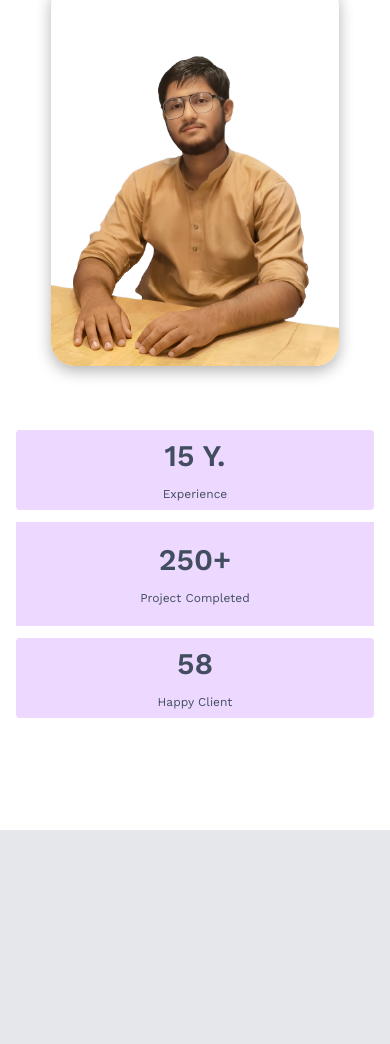
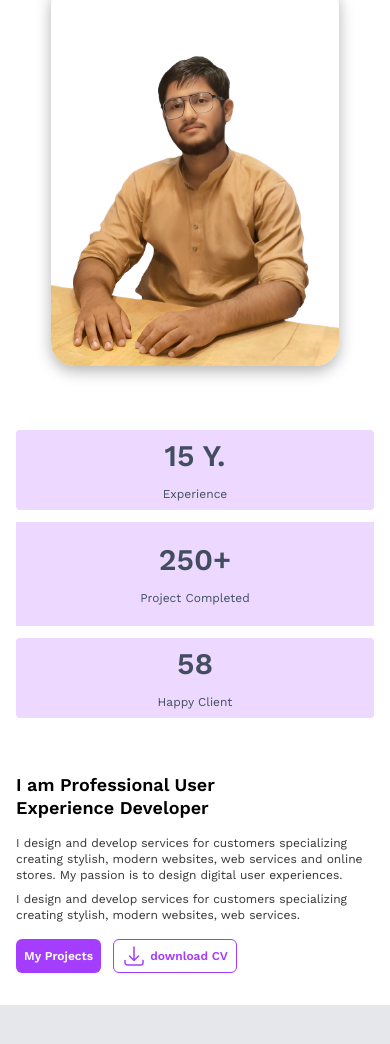
Before and after one commit to shahrampk/personal_portfolio, a website: page public/index.html in a window 390 px wide. Shown: the part 426-1470 px from the top of the page. Drawn offline with nearby package versions, Linux system fonts and the light colour scheme.

Commit message:
making About section responsive

```diff
--- a/public/index.html
+++ b/public/index.html
@@ -82,7 +82,7 @@
             </nav>
         </header>
         <main>
-            <section id="hero-section" class="hero-section pb-28 px-4 md:px-8">
+            <section id="hero-section" class="hero-section pb-10 md:pb-28 px-4 md:px-8">
                 <div class="lg:grid lg:grid-cols-12 flex flex-col gap-5 xl:gap-0 items-center">
                     <!-- Content Box -->
                     <div class="lg:col-span-7 xl:col-span-6 flex flex-col gap-16">
@@ -140,34 +140,37 @@
                     </div>
                 </div>
             </section>
-            <section id="about-section" class="about-section px-4 md:px-8 hidden">
-                <!-- <div class="grid grid-cols-12"> -->
+            <section id="about-section" class="about-section sm:px-4 md:px-8">
                 <div
-                    class="col-start-2 -col-end-2 shadow-2xl rounded-2xl grid grid-cols-10 p-28 translate-y-20 bg-white w-11/12 lg:w-4/5 mx-auto">
-                    <div class="img-box col-span-4 rounded-lg overflow-hidden">
-                        <img src="../public/accests/image-brown.png" alt="My Photo">
+                    class="sm:shadow-2xl sm:rounded-2xl flex sm:gap-10 lg:gap-0 lg:grid grid-cols-10 p-4 pb-8 sm:p-10 lg:p-16 2xl:p-28 sm:translate-y-20 sm:bg-white w-full sm:w-11/12 lg:w-4/5 mx-auto">
+                    <div class="img-box col-span-4">
+                        <img src="../public/accests/image-brown.png" alt="My Photo"
+                            class="w-full rounded-lg hidden sm:block">
                     </div>
-                    <div class="content-box col-start-6 col-span-full flex flex-col gap-8 justify-center">
-                        <h2 class="font-semibold text-4xl">I am Professional User Experience Developer</h2>
-                        <p class="opacity-80">
+                    <div class="content-box col-start-6 col-span-full flex flex-col gap-4  lg:gap-8 justify-center">
+                        <h2 class="font-semibold text-lg md:text-2xl xl:text-4xl">
+                            <span class="block leading-tight">I am Professional User</span>
+                            <span class="block leading-tight"> Experience Developer</span>
+                        </h2>
+                        <p class="opacity-80 text-xs lg:text-sm flex flex-col gap-2 md:gap-3">
                             <span>
                                 I design and develop services for customers specializing creating stylish, modern
                                 websites,
                                 web services and online
                                 stores. My passion is to design digital user experiences.
                             </span>
-                            <span>I
+                            <span>
                                 I design and develop services for customers specializing creating stylish, modern
                                 websites, web services.
                             </span>
                         </p>
 
-                        <div class="flex gap-3">
+                        <div class="flex gap-3 text-xs md:text-sm 3xl:text-base">
                             <button
-                                class="projects-btn py-1 lg:py-3 px-2 lg:px-6 text-white rounded-md font-semibold bg-primary  transition-all duration-300 hover:bg-primary-dark">My
+                                class="projects-btn py-1 lg:py-3 px-2 lg:px-6 text-white rounded-md font-semibold bg-primary  transition-all duration-300 hover:bg-primary-dark ">My
                                 Projects</button>
                             <button
-                                class="download-CV py-1 lg:py-3 px-2 lg:px-6 border border-primary font-semibold rounded-md text-primary flex gap-1 transition-all duration-300 hover:bg-primary-light">
+                                class="download-CV py-1 lg:py-3 px-2 lg:px-6 border border-primary font-semibold rounded-md text-primary flex items-center gap-1 transition-all duration-300 hover:bg-primary-light ">
                                 <svg xmlns="http://www.w3.org/2000/svg" fill="none" viewBox="0 0 24 24"
                                     stroke-width="1.5" stroke="currentColor" class="size-6">
                                     <path stroke-linecap="round" stroke-linejoin="round"
@@ -179,7 +182,6 @@
                         </div>
                     </div>
                 </div>
-                <!-- </div> -->
             </section>
             <!-- Working Process section -->
             <section class="min-h-screen bg-gray-200">
--- a/tailwind.config.js
+++ b/tailwind.config.js
@@ -7,6 +7,7 @@ module.exports = {
         "work-sans": ['"Work Sans"', "sans-serif"],
       },
       screens: {
+        xs: '420px',
         "3xl": "1920px",
       },
       backgroundColor: {
```
Also changed, not shown: public/style.css.
